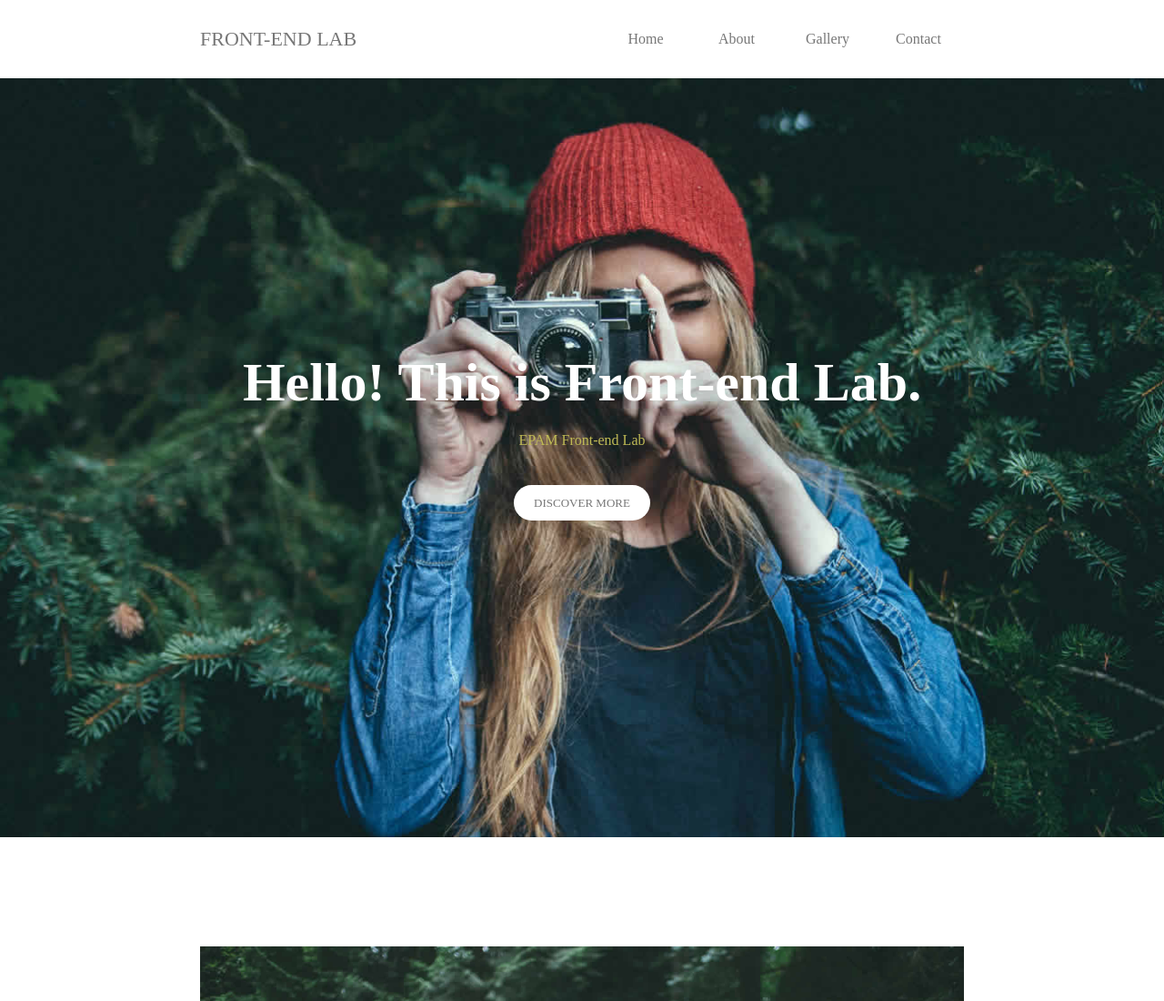
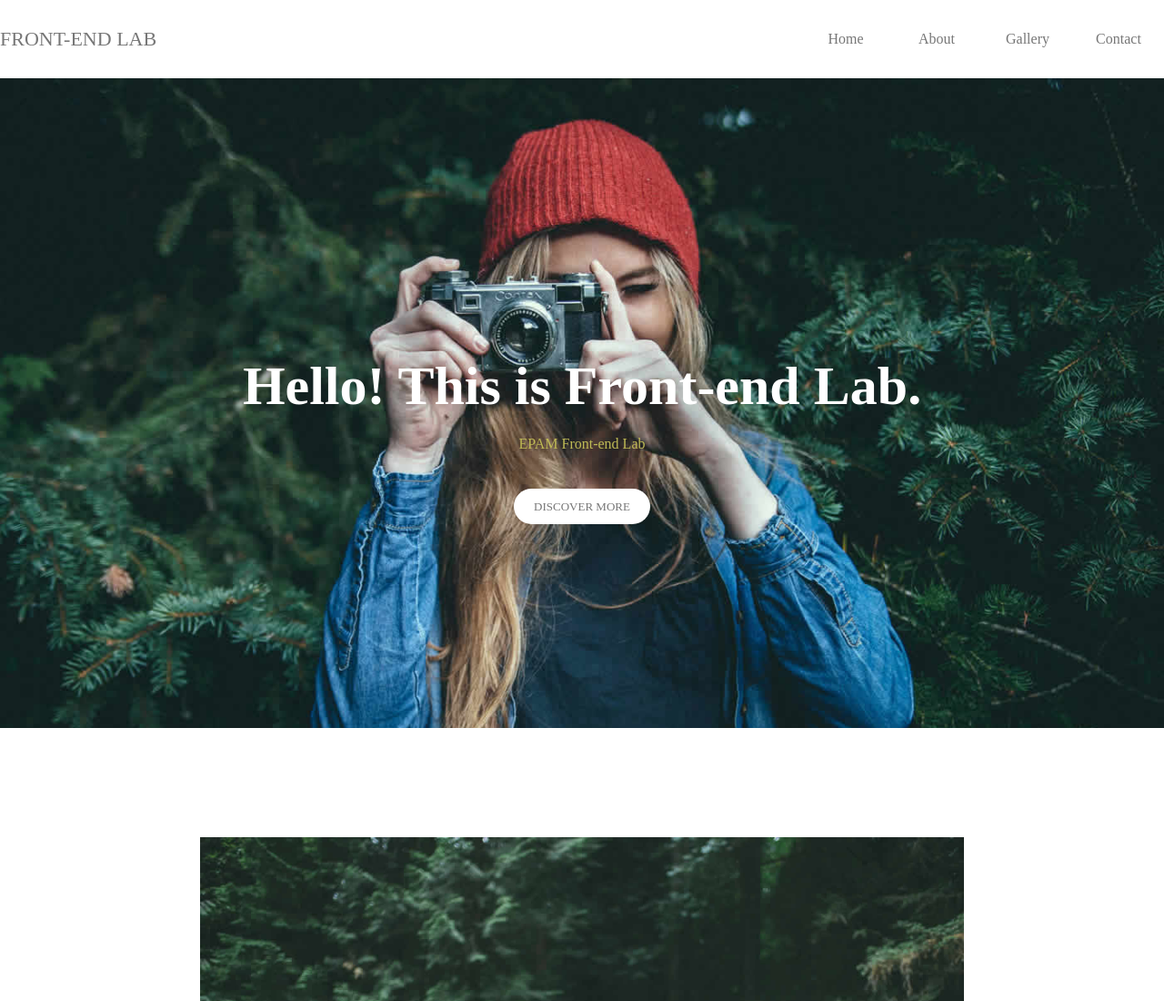
Before and after one commit to Kussmich/FL-12, a plain HTML site: page FL12_HW4/homework/index.html in a window 1280 px wide. Shown: the top 1100 px of the page at 91% size. Drawn offline with Linux system fonts and the light colour scheme.

Commit message:
fixed nav done

```diff
--- a/FL12_HW4/homework/css/style.css
+++ b/FL12_HW4/homework/css/style.css
@@ -9,19 +9,25 @@
         background-position-y: 86px;
         background-repeat: no-repeat;
         background-size: cover;
-        height: 920px;
+        height: 800px;
+    }
+
+    .header-navigation-wrapper {
+        width: 840px;
+        margin: 0 auto;
     }
 
     .header-navigation {
-        display: flex;
-        justify-content: space-between;
-        margin: 0 auto;
-        width: 840px;
+        position: fixed;
+        width: 100%;
         height: 86px;
+        background-color: #fff;
+        margin: 0;
     }
 
     .header-navigation__title {
         margin: 0;
+        float: left;
         font-size: 22px;
         text-transform: uppercase;
         line-height: 86px;
@@ -29,6 +35,8 @@
 
     .header-navigation__nav-list {
         display: flex;
+        float: right;
+        padding: 0;
         margin: 0;
     }
 
@@ -55,7 +63,7 @@
         width: 750px;
         text-align: center;
         margin: 0 auto;
-        padding-top: 250px;
+        padding-top: 340px;
     }
 
     .header-preview__heading {
```
